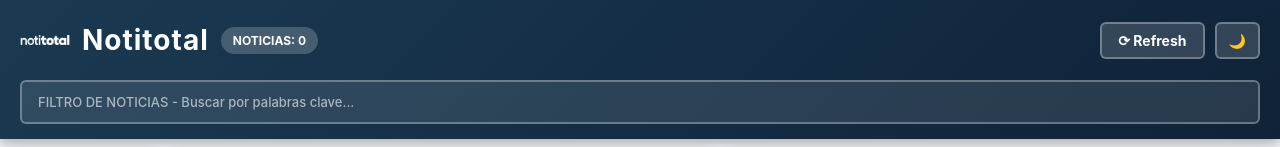
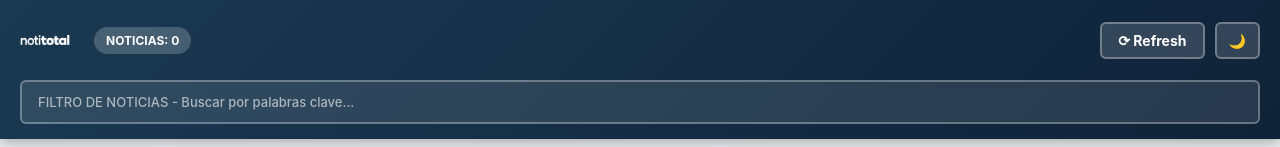
Before and after one commit to DuzDeveloper/Notitotal, a React (Vite) app in the folder frontend/: page / in a window 1280 px wide. Shown: the top 147 px of the page. Built offline with nearby package versions, Linux system fonts and the light colour scheme; no server answers.

Commit message:
Update Header.jsx

```diff
--- a/frontend/src/components/Header.jsx
+++ b/frontend/src/components/Header.jsx
@@ -7,7 +7,7 @@ function Header({ newsCount, onRefresh, onToggleDarkMode, onSearch, searchTerm,
       <div className="header-top">
         <div className="logo-section">
           <img src="/logo.png" alt="Notitotal" className="logo-image" />
-          <h1>Notitotal</h1>
+          <h1></h1>
           <span className="news-count">NOTICIAS: {newsCount}</span>
         </div>
 
```
